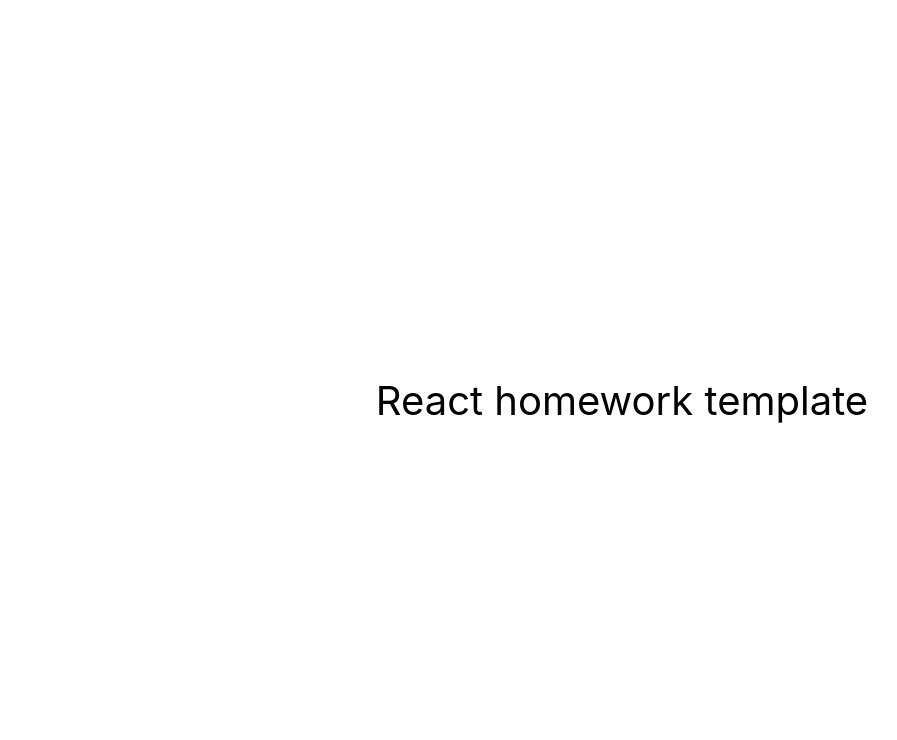
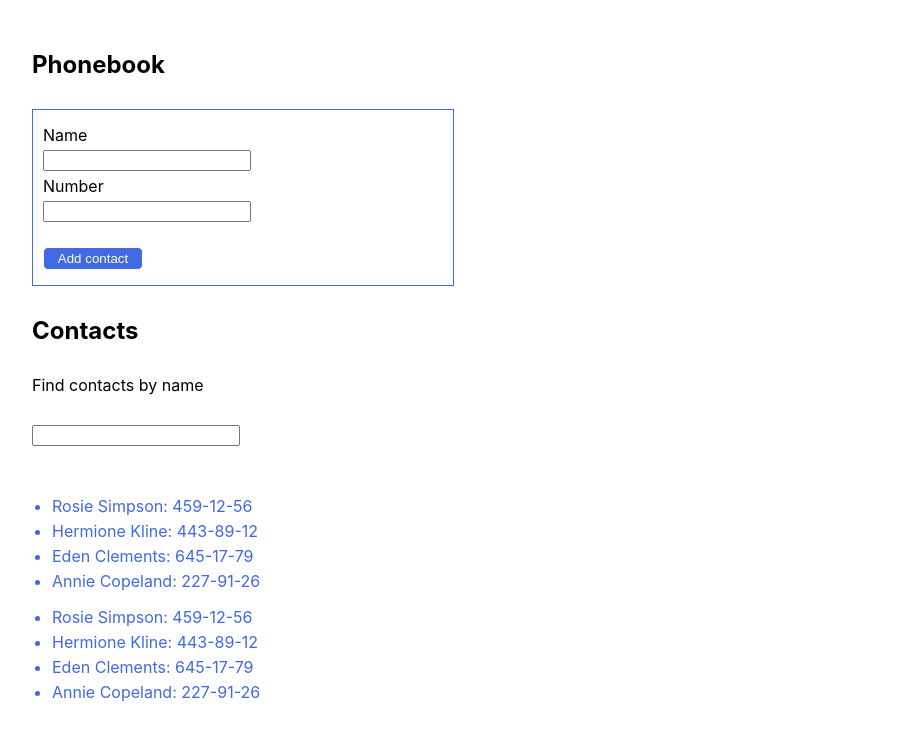
Before and after one commit to wojcikowska-k/goit-react-hw-08-phonebook, a React (Create React App) app: page / in a window 1280 px wide. Shown: the top 740 px of the page, without its empty margins (18-915 px from the left). Built offline with nearby package versions, Linux system fonts and the light colour scheme.

Commit message:
in progress

```diff
--- /dev/null
+++ b/src/components/App.css
@@ -0,0 +1,5 @@
+.item {
+  color: royalblue;
+  margin: 5px 30px;
+  font-size: 16px;
+}
--- a/src/components/App.jsx
+++ b/src/components/App.jsx
@@ -1,16 +1,51 @@
-export const App = () => {
-  return (
-    <div
-      style={{
-        height: '100vh',
-        display: 'flex',
-        justifyContent: 'center',
-        alignItems: 'center',
-        fontSize: 40,
-        color: '#010101'
-      }}
-    >
-      React homework template
-    </div>
-  );
+import { Component } from 'react';
+import { nanoid } from 'nanoid';
+import { Form } from './Form/Form';
+import Filter from './Filter/Filter';
+import './App.css';
+
+const INITIAL_STATE = {
+  contacts: [
+    { id: 'id-1', name: 'Rosie Simpson', number: '459-12-56' },
+    { id: 'id-2', name: 'Hermione Kline', number: '443-89-12' },
+    { id: 'id-3', name: 'Eden Clements', number: '645-17-79' },
+    { id: 'id-4', name: 'Annie Copeland', number: '227-91-26' },
+  ],
+  filter: '',
 };
+
+export default class App extends Component {
+  state = { ...INITIAL_STATE };
+
+  addNewName = (name, number) => {
+    this.setState(prevState => ({
+      contacts: [
+        ...prevState.contacts,
+        {
+          id: nanoid(),
+          name,
+          number,
+        },
+      ],
+    }));
+  };
+
+  render() {
+    const { contacts, filter } = this.state;
+
+    return (
+      <>
+        <Form onSubmit={this.addNewName} />
+
+        <Filter contacts={contacts} filter={filter} />
+        <ul>
+          {contacts.map(n => (
+            <li className="item" key={n.id}>
+              {n.name}: {n.number}
+            </li>
+          ))}
+        </ul>
+      </>
+    );
+  }
+}
--- /dev/null
+++ b/src/components/Filter/Filter.jsx
@@ -0,0 +1,19 @@
+import React from 'react';
+
+const Filter = ({ contacts, filter }) => {
+  const filteredContacts = contacts.filter(contact =>
+    contact.name.toLowerCase().includes(filter.toLowerCase())
+  );
+
+  return (
+    <ul>
+      {filteredContacts.map(({ id, name, number }) => (
+        <li className="item" key={id}>
+          {name}: {number}
+        </li>
+      ))}
+    </ul>
+  );
+};
+
+export default Filter;
--- /dev/null
+++ b/src/components/Form/Form.css
@@ -0,0 +1,38 @@
+.container {
+  display: flex;
+  flex-direction: column;
+  gap: 30px;
+  margin: 50px;
+}
+
+.container h2 {
+  margin: 0;
+}
+
+.inputContainer {
+  display: flex;
+  flex-direction: column;
+  gap: 5px;
+  border: 1px solid royalblue;
+  padding: 15px 10px;
+  width: 400px;
+}
+
+.inputContainer input {
+  width: 200px;
+}
+
+.inputContainer button {
+  width: 100px;
+  background-color: royalblue;
+  color: white;
+  border: 1px solid rgb(250, 250, 250);
+  border-radius: 5px;
+  padding: 3px;
+  cursor: pointer;
+  margin-top: 20px;
+}
+
+.filter {
+  width: 200px;
+}
--- /dev/null
+++ b/src/components/Form/Form.jsx
@@ -0,0 +1,74 @@
+import { Component } from 'react';
+import './Form.css';
+
+export class Form extends Component {
+  state = {
+    name: '',
+    number: '',
+    filter: '',
+  };
+
+  handleInputChange = e => {
+    const value = e.target.value;
+    this.setState({ name: value });
+  };
+
+  handleInputChangeNumber = e => {
+    const value = e.target.value;
+    this.setState({ number: value });
+  };
+
+  handleInputChangeFilter = e => {
+    const value = e.target.value;
+    this.setState({ filter: value });
+  };
+
+  handleSubmit = e => {
+    e.preventDefault();
+    const { name, number } = this.state;
+
+    this.props.onSubmit(name, number);
+
+    this.setState({ name: '', number: '' });
+  };
+
+  render() {
+    const { name, number, filter } = this.state;
+    return (
+      <div className="container">
+        <h2>Phonebook</h2>
+        <form className="inputContainer " onSubmit={this.handleSubmit}>
+          <span>Name</span>
+          <input
+            type="text"
+            name="name"
+            value={name}
+            onChange={this.handleInputChange}
+            pattern="^[a-zA-Zа-яА-Я]+(([' -][a-zA-Zа-яА-Я ])?[a-zA-Zа-яА-Я]*)*$"
+            title="Name may contain only letters, apostrophe, dash and spaces. For example Adrian, Jacob Mercer, Charles de Batz de Castelmore d'Artagnan"
+            required
+          />
+          <span>Number</span>
+          <input
+            type="tel"
+            name="number"
+            value={number}
+            onChange={this.handleInputChangeNumber}
+            pattern="\+?\d{1,4}?[-.\s]?\(?\d{1,3}?\)?[-.\s]?\d{1,4}[-.\s]?\d{1,4}[-.\s]?\d{1,9}"
+            title="Phone number must be digits and can contain spaces, dashes, parentheses and can start with +"
+            required
+          />
+          <button>Add contact</button>
+        </form>
+        <h2>Contacts</h2>
+        <span>Find contacts by name</span>
+        <input
+          className="filter"
+          name="filter"
+          value={filter}
+          onChange={this.handleInputChangeFilter}
+        />
+      </div>
+    );
+  }
+}
--- a/src/index.js
+++ b/src/index.js
@@ -1,6 +1,6 @@
 import React from 'react';
 import ReactDOM from 'react-dom/client';
-import { App } from 'components/App';
+import App from 'components/App';
 import './index.css';
 
 ReactDOM.createRoot(document.getElementById('root')).render(
```
